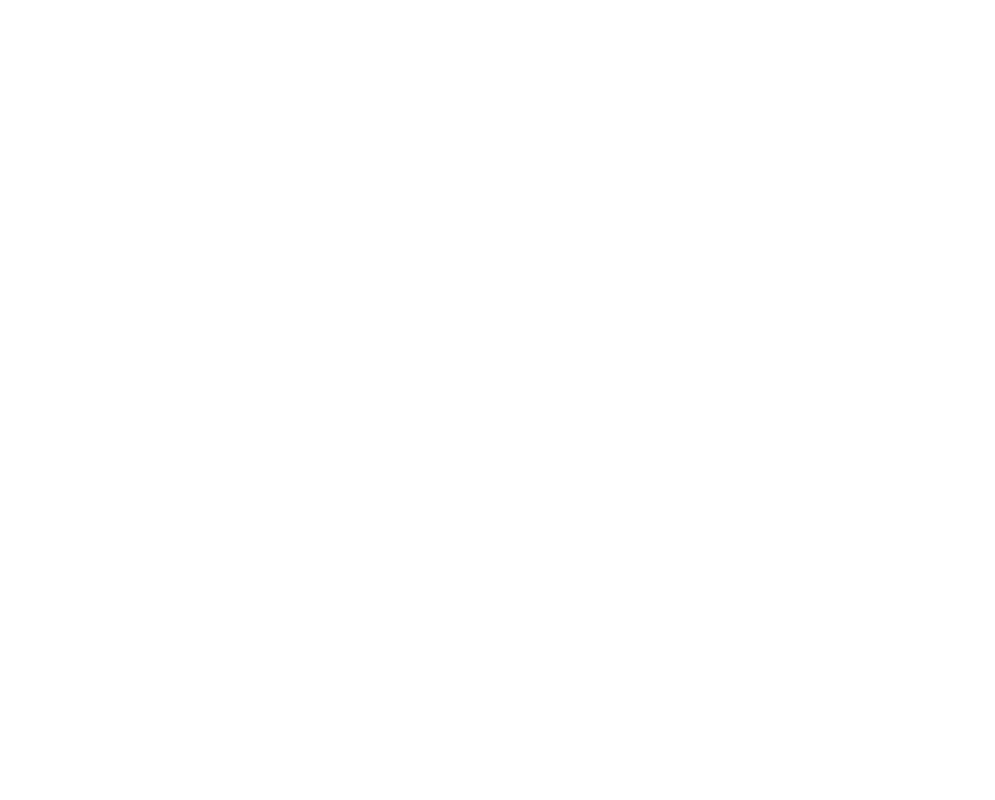
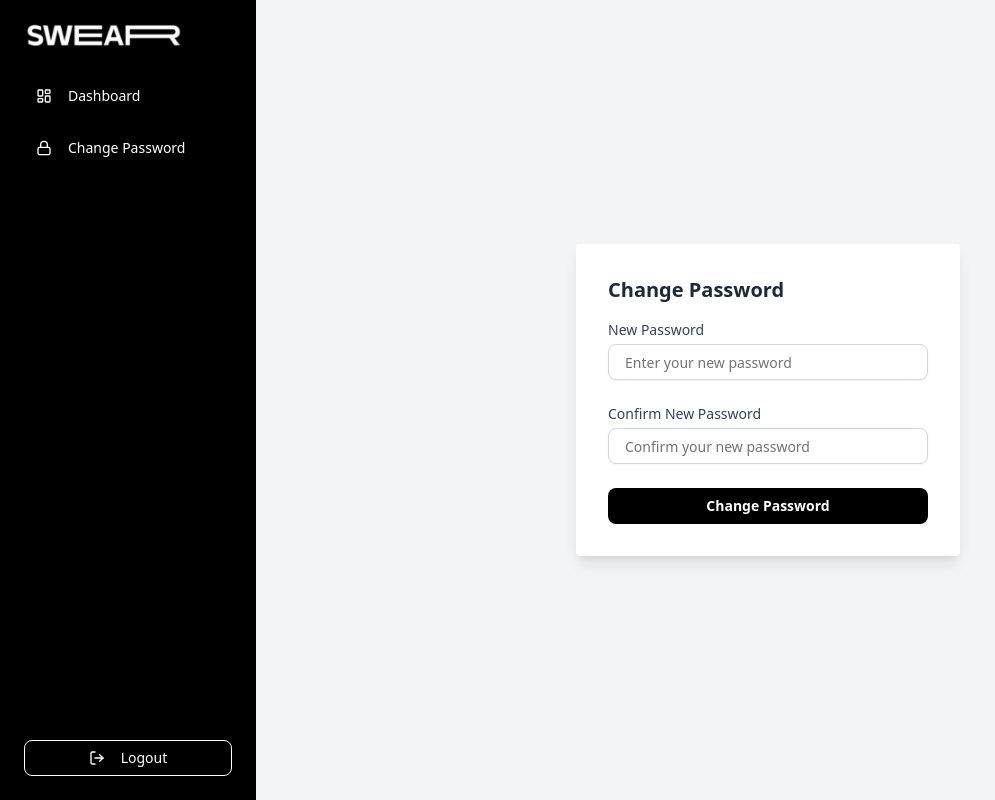
Before and after one commit to Bakbak24/sneaker-configurator-dashboard, a React (Vite) app: page /change-password in a window 1280 px wide. Before the commit this address had no page. Shown: the whole page, without its empty margins (0-995 px from the left). Built offline with nearby package versions, Linux system fonts and the light colour scheme.

Commit message:
feat: add ChangePasswordPage component and integrate routing

```diff
--- a/src/App.tsx
+++ b/src/App.tsx
@@ -1,6 +1,7 @@
 import { BrowserRouter as Router, Routes, Route, Navigate } from 'react-router-dom';
 import LoginPage from './pages/LoginPage';
 import DashboardPage from './pages/DashboardPage';
+import ChangePasswordPage from './pages/ChangePasswordPage';
 
 function App() {
   return (
@@ -8,6 +9,7 @@
       <Routes>
         <Route path="/login" element={<LoginPage />} />
         <Route path="/dashboard" element={<DashboardPage />} />
+        <Route path="/change-password" element={<ChangePasswordPage />} />
         <Route path="/" element={<Navigate to="/login" replace />} />
       </Routes>
     </Router>
--- /dev/null
+++ b/src/pages/ChangePasswordPage.tsx
@@ -0,0 +1,155 @@
+import React, { useState } from 'react';
+import { useNavigate } from 'react-router-dom';
+import Sidebar from '@/components/Sidebar';
+import { Button } from '@/components/ui/button';
+import { Input } from '@/components/ui/input';
+
+const ChangePasswordPage: React.FC = () => {
+  const [newPassword, setNewPassword] = useState('');
+  const [confirmPassword, setConfirmPassword] = useState('');
+  const [errorMessage, setErrorMessage] = useState('');
+  const [successMessage, setSuccessMessage] = useState('');
+  const [errorNewPassword, setErrorNewPassword] = useState('');
+  const [errorConfirmPassword, setErrorConfirmPassword] = useState('');
+  const navigate = useNavigate();
+
+  const decodeUserId = (): string | null => {
+    const token = localStorage.getItem('token');
+    if (token) {
+      try {
+        const payload = JSON.parse(atob(token.split('.')[1]));
+        return payload.uid;
+      } catch (error) {
+        console.error('Error decoding token:', error);
+        return null;
+      }
+    }
+    return null;
+  };
+
+  const handleChangePassword = async (e: React.FormEvent) => {
+    e.preventDefault();
+
+    // Reset all error messages
+    setErrorNewPassword('');
+    setErrorConfirmPassword('');
+    setErrorMessage('');
+    setSuccessMessage('');
+
+    // Basic validations
+    if (!newPassword) {
+      setErrorNewPassword('New password is required.');
+      return;
+    }
+    if (newPassword.length < 8) {
+      setErrorNewPassword('New password must be at least 8 characters.');
+      return;
+    }
+    if (!/[A-Z]/.test(newPassword)) {
+      setErrorNewPassword('New password must contain at least one uppercase letter.');
+      return;
+    }
+    if (newPassword !== confirmPassword) {
+      setErrorConfirmPassword('Passwords do not match.');
+      return;
+    }
+
+    const userId = decodeUserId();
+    if (!userId) {
+      setErrorMessage('User ID not found. Please log in again.');
+      return;
+    }
+
+    try {
+      const response = await fetch(
+        'https://sneaker-configurator-backend.onrender.com/users/updatePassword',
+        {
+          method: 'PUT',
+          headers: {
+            'Content-Type': 'application/json',
+            Authorization: `Bearer ${localStorage.getItem('token')}`,
+          },
+          body: JSON.stringify({
+            userId,
+            newPassword: newPassword,
+          }),
+        }
+      );
+
+      const data = await response.json();
+
+      if (data.status === 'success') {
+        setSuccessMessage('Password changed successfully.');
+        setTimeout(() => {
+          navigate('/dashboard');
+        }, 2000);
+      } else {
+        setErrorMessage(data.message || 'Failed to change password.');
+      }
+    } catch (error) {
+      console.error('Error changing password:', error);
+      setErrorMessage('An error occurred. Please try again later.');
+    }
+  };
+
+  return (
+    <div className="min-h-screen flex bg-gray-100">
+      <Sidebar />
+
+      {/* Change password form */}
+      <div className="flex-1 flex items-center justify-center bg-gray-100">
+        <div className="bg-white p-8 shadow-lg max-w-sm w-full rounded">
+          <h1 className="text-xl font-bold text-gray-800 mb-4">Change Password</h1>
+          <form onSubmit={handleChangePassword} className="space-y-6">
+            <div>
+              <label htmlFor="newPassword" className="block text-sm font-medium text-gray-700">
+                New Password
+              </label>
+              <Input
+                id="newPassword"
+                value={newPassword}
+                onChange={(e) => setNewPassword(e.target.value)}
+                type="password"
+                placeholder="Enter your new password"
+                className="mt-1 block w-full px-4 py-2 border border-gray-300 bg-white text-black placeholder-gray-400 focus:outline-none focus:ring-2 focus:ring-gray-500 sm:text-sm"
+              />
+              {errorNewPassword && (
+                <p className="text-red-500 text-sm mt-1">{errorNewPassword}</p>
+              )}
+            </div>
+            <div>
+              <label htmlFor="confirmPassword" className="block text-sm font-medium text-gray-700">
+                Confirm New Password
+              </label>
+              <Input
+                id="confirmPassword"
+                value={confirmPassword}
+                onChange={(e) => setConfirmPassword(e.target.value)}
+                type="password"
+                placeholder="Confirm your new password"
+                className="mt-1 block w-full px-4 py-2 border border-gray-300 bg-white text-black placeholder-gray-400 focus:outline-none focus:ring-2 focus:ring-gray-500 sm:text-sm"
+              />
+              {errorConfirmPassword && (
+                <p className="text-red-500 text-sm mt-1">{errorConfirmPassword}</p>
+              )}
+            </div>
+            <Button
+              type="submit"
+              className="w-full bg-black text-white font-semibold py-3 px-4 hover:bg-gray-800 focus:outline-none focus:ring-2 focus:ring-gray-500 cursor-pointer"
+            >
+              Change Password
+            </Button>
+          </form>
+          {errorMessage && (
+            <p className="text-red-500 text-center mt-4">{errorMessage}</p>
+          )}
+          {successMessage && (
+            <p className="text-green-500 text-center mt-4">{successMessage}</p>
+          )}
+        </div>
+      </div>
+    </div>
+  );
+};
+
+export default ChangePasswordPage;
```
